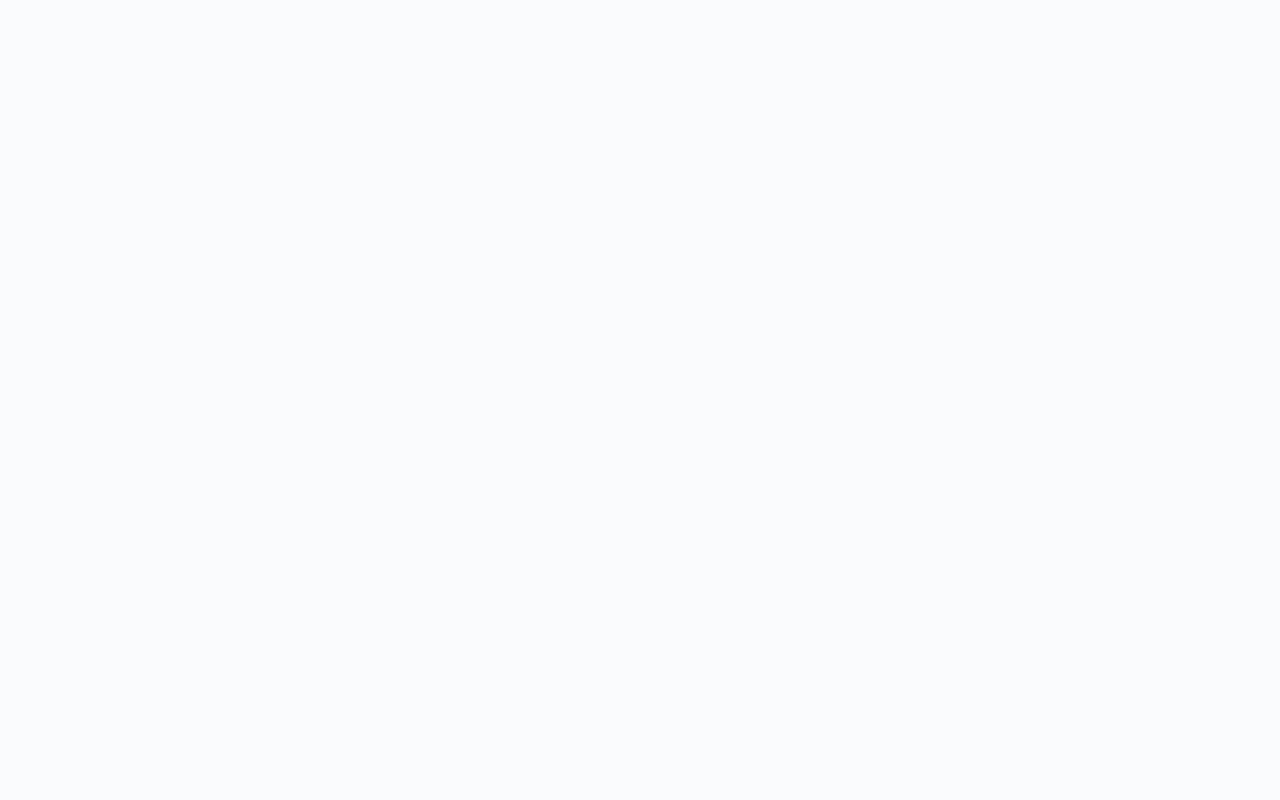
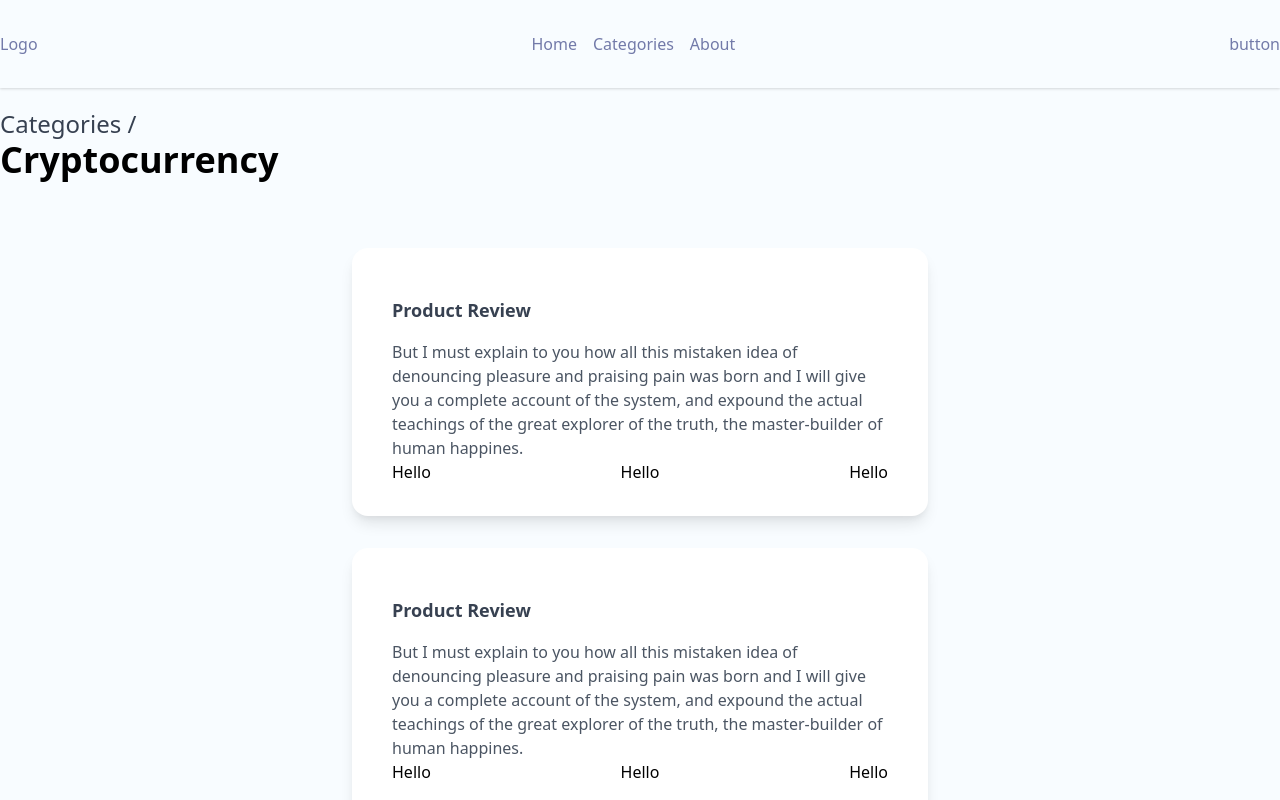
Before and after one commit to MasterBrian99/public-apis-frontend, a React (Create React App) app: page /item in a window 1280 px wide. Shown: the top 800 px of the page. Built offline with nearby package versions, Linux system fonts and the light colour scheme.

Commit message:
add card item

```diff
--- a/package.json
+++ b/package.json
@@ -11,11 +11,14 @@
     "@types/node": "^12.0.0",
     "@types/react": "^17.0.0",
     "@types/react-dom": "^17.0.0",
+    "axios": "^0.21.2",
     "react": "^17.0.2",
     "react-dom": "^17.0.2",
     "react-icons": "^4.2.0",
+    "react-loader-spinner": "^4.0.0",
     "react-router-dom": "^5.3.0",
     "react-scripts": "4.0.3",
+    "recoil": "^0.4.1",
     "typescript": "^4.1.2",
     "web-vitals": "^1.0.1"
   },
--- a/src/App.tsx
+++ b/src/App.tsx
@@ -1,13 +1,17 @@
 import React from "react";
 
 import Home from "./screens/Home/Home";
+import Category from "./screens/Category/Category";
 import { BrowserRouter as Router, Switch, Route } from "react-router-dom";
 
+import CategoryScreen from "./screens/CategoryScreen/CategoryScreen";
 const App = () => {
   return (
     <Router>
       <Switch>
         <Route path="/" component={Home} exact={true} />
+        <Route path="/category" component={Category} exact={true} />
+        <Route path="/item" component={CategoryScreen} exact={true} />
       </Switch>
     </Router>
   );
--- /dev/null
+++ b/src/atoms/store.ts
@@ -0,0 +1,20 @@
+import {selector} from 'recoil';
+import axios from 'axios';
+
+  export const categoryAtom = selector<[]>({
+    key: 'categorySelector',
+    get: async () => {
+      try {
+        const response = axios.get('https://api.publicapis.org/categories');
+      return (await response).data;
+      } catch (error) {
+        console.error(`${error}`);
+      return [];
+      }
+    },
+  });
+
+  // export const categoryAtom = atom<[]>({
+  //   key: 'categoryAtomState', // unique ID (with respect to other atoms/selectors)
+  //   default: currentUserNameQuery, // default value (aka initial value)
+  // });
--- a/src/components/CategoryItem/CategoryItem.tsx
+++ b/src/components/CategoryItem/CategoryItem.tsx
@@ -1,9 +1,18 @@
 import React from "react";
 
-const CategoryItem = () => {
+interface Props {
+  name: string;
+}
+
+const CategoryItem = ({ name }: Props) => {
   return (
-    <div className="flex items-center justify-center h-16 max-w-full m-4 transition duration-500 transform shadow-xl cursor-pointer bg-aniston-light w-72 hover:scale-105">
-      <h3 className="text-lg text-black ">Software Tools Loremss </h3>
+    <div
+      onClick={() => {
+        console.log("Hello");
+      }}
+      className="flex items-center justify-center h-16 max-w-full m-4 transition duration-500 transform shadow-xl cursor-pointer bg-aniston-light w-72 hover:scale-105"
+    >
+      <h3 className="text-lg text-black ">{name}</h3>
     </div>
   );
 };
--- /dev/null
+++ b/src/components/EntriesItem/EntriesItem.tsx
@@ -0,0 +1,29 @@
+import React from "react";
+
+const EntriesItem = () => {
+  return (
+    <div className="px-10 m-4 cursor-pointer">
+      <div className="max-w-xl px-10 py-8 transition duration-500 bg-white shadow-lg rounded-2xl hover:shadow-2xl">
+        <div className="mt-4">
+          <h1 className="text-lg font-semibold text-gray-700 cursor-pointer hover:underline">
+            Product Review
+          </h1>
+
+          <p className="mt-4 text-gray-600 text-md">
+            But I must explain to you how all this mistaken idea of denouncing
+            pleasure and praising pain was born and I will give you a complete
+            account of the system, and expound the actual teachings of the great
+            explorer of the truth, the master-builder of human happines.
+          </p>
+          <div className="flex items-center justify-between">
+            <h1>Hello</h1>
+            <h1>Hello</h1>
+            <h1>Hello</h1>
+          </div>
+        </div>
+      </div>
+    </div>
+  );
+};
+
+export default EntriesItem;
--- a/src/components/Footer/Footer.tsx
+++ b/src/components/Footer/Footer.tsx
@@ -2,7 +2,7 @@ import React from "react";
 
 const Footer = () => {
   return (
-    <div className="pt-8 pb-8 bg-gray-800">
+    <div className="pt-8 pb-8 mt-8 bg-gray-800">
       <div className="container flex items-center justify-start mx-auto">
         <h1>Hello</h1>
       </div>
--- a/src/components/HomeCategory/HomeCategory.tsx
+++ b/src/components/HomeCategory/HomeCategory.tsx
@@ -1,25 +1,30 @@
 import React from "react";
 import CategoryItem from "../CategoryItem/CategoryItem";
+import { useRecoilValue } from "recoil";
+import { categoryAtom } from "../../atoms/store";
+import Loader from "react-loader-spinner";
+const HomeCategory = () => {
+  const category = useRecoilValue(categoryAtom);
 
-const HomeCategory = () => {
   return (
     <div className="flex flex-col items-center justify-center font-IBM-Plex">
       <div className="pt-10 pb-10">
         <h1 className="text-4xl font-bold text-black">BROWSE BY CATEGORY</h1>
       </div>
       <div className="container flex flex-wrap justify-center mx-auto">
-        <CategoryItem />
-        <CategoryItem />
-        <CategoryItem />
-        <CategoryItem />
-        <CategoryItem />
-        <CategoryItem />
-        <CategoryItem />
-        <CategoryItem />
-        <CategoryItem />
-        <CategoryItem />
-        <CategoryItem />
-        <CategoryItem />
+        {category.length === 0 ? (
+          <div className="flex items-center justify-center pt-10 pb-10 ">
+            <Loader
+              type="ThreeDots"
+              color="#1CC4CA"
+              height={100}
+              width={100}
+              timeout={60000} //3 secs
+            />
+          </div>
+        ) : (
+          category.map((e, i) => <CategoryItem name={e} key={i} />)
+        )}
       </div>
     </div>
   );
--- a/src/components/Navigation/Navigation.tsx
+++ b/src/components/Navigation/Navigation.tsx
@@ -2,14 +2,19 @@ import React from "react";
 
 const Navigation = () => {
   return (
-    <div>
+    <div className="shadow ">
       <div className="container flex justify-between pt-8 pb-8 mx-auto color-lighting-thief">
         <h1>Logo</h1>
         <ul className="flex">
-          <li>hello</li>
-          <li>hello</li>
-          <li>hello</li>
-          <li>hello</li>
+          <a href="/" className="ml-2 mr-2">
+            <li>Home</li>
+          </a>
+          <a href="/category" className="ml-2 mr-2">
+            <li>Categories</li>
+          </a>
+          <a href="/about" className="ml-2 mr-2">
+            <li>About</li>
+          </a>
         </ul>
         <a href="/">button</a>
       </div>
--- a/src/index.tsx
+++ b/src/index.tsx
@@ -1,12 +1,30 @@
-import React from 'react';
-import ReactDOM from 'react-dom';
-import './index.css';
-import './styles/styles.css'
-import App from './App';
-
+import React from "react";
+import ReactDOM from "react-dom";
+import "./index.css";
+import "react-loader-spinner/dist/loader/css/react-spinner-loader.css";
+import "./styles/styles.css";
+import App from "./App";
+import { RecoilRoot } from "recoil";
+import Loader from "react-loader-spinner";
 ReactDOM.render(
   <React.StrictMode>
-    <App />
+    <RecoilRoot>
+      <React.Suspense
+        fallback={
+          <div className="flex items-center justify-center w-screen h-screen">
+            <Loader
+              type="ThreeDots"
+              color="#1CC4CA"
+              height={100}
+              width={100}
+              timeout={60000} //3 secs
+            />
+          </div>
+        }
+      >
+        <App />
+      </React.Suspense>
+    </RecoilRoot>
   </React.StrictMode>,
-  document.getElementById('root')
+  document.getElementById("root")
 );
--- /dev/null
+++ b/src/screens/Category/Category.tsx
@@ -0,0 +1,16 @@
+import React from "react";
+import Footer from "../../components/Footer/Footer";
+import HomeCategory from "../../components/HomeCategory/HomeCategory";
+import Navigation from "../../components/Navigation/Navigation";
+
+const Category = () => {
+  return (
+    <div>
+      <Navigation />
+      <HomeCategory />
+      <Footer />
+    </div>
+  );
+};
+
+export default Category;
--- /dev/null
+++ b/src/screens/CategoryScreen/CategoryScreen.tsx
@@ -0,0 +1,29 @@
+import React from "react";
+import EntriesItem from "../../components/EntriesItem/EntriesItem";
+import Navigation from "../../components/Navigation/Navigation";
+
+const CategoryScreen = () => {
+  return (
+    <div>
+      <Navigation />
+      <div className="container mx-auto">
+        <div className="pb-8 mt-5 mb-5">
+          <h1 className="text-2xl text-gray-700">Categories /</h1>
+          <h1 className="text-4xl font-bold">Cryptocurrency </h1>
+        </div>
+
+        <div className="flex flex-wrap items-center justify-center ">
+          <EntriesItem />
+          <EntriesItem />
+          <EntriesItem />
+          <EntriesItem />
+          <EntriesItem />
+          <EntriesItem />
+          <EntriesItem />
+        </div>
+      </div>
+    </div>
+  );
+};
+
+export default CategoryScreen;
--- a/tailwind.config.js
+++ b/tailwind.config.js
@@ -17,6 +17,9 @@ module.exports = {
       fontFamily: {
         'IBM-Plex': ['"IBM Plex Sans"', 'sans-serif'] // Ensure fonts with spaces have " " surrounding it.
       },
+      spacing: {
+        '100': '28rem',
+      }
     },
   },
   variants: {
```
Also changed, not shown: 1 other file (tests, documents, lock files or other folders).
